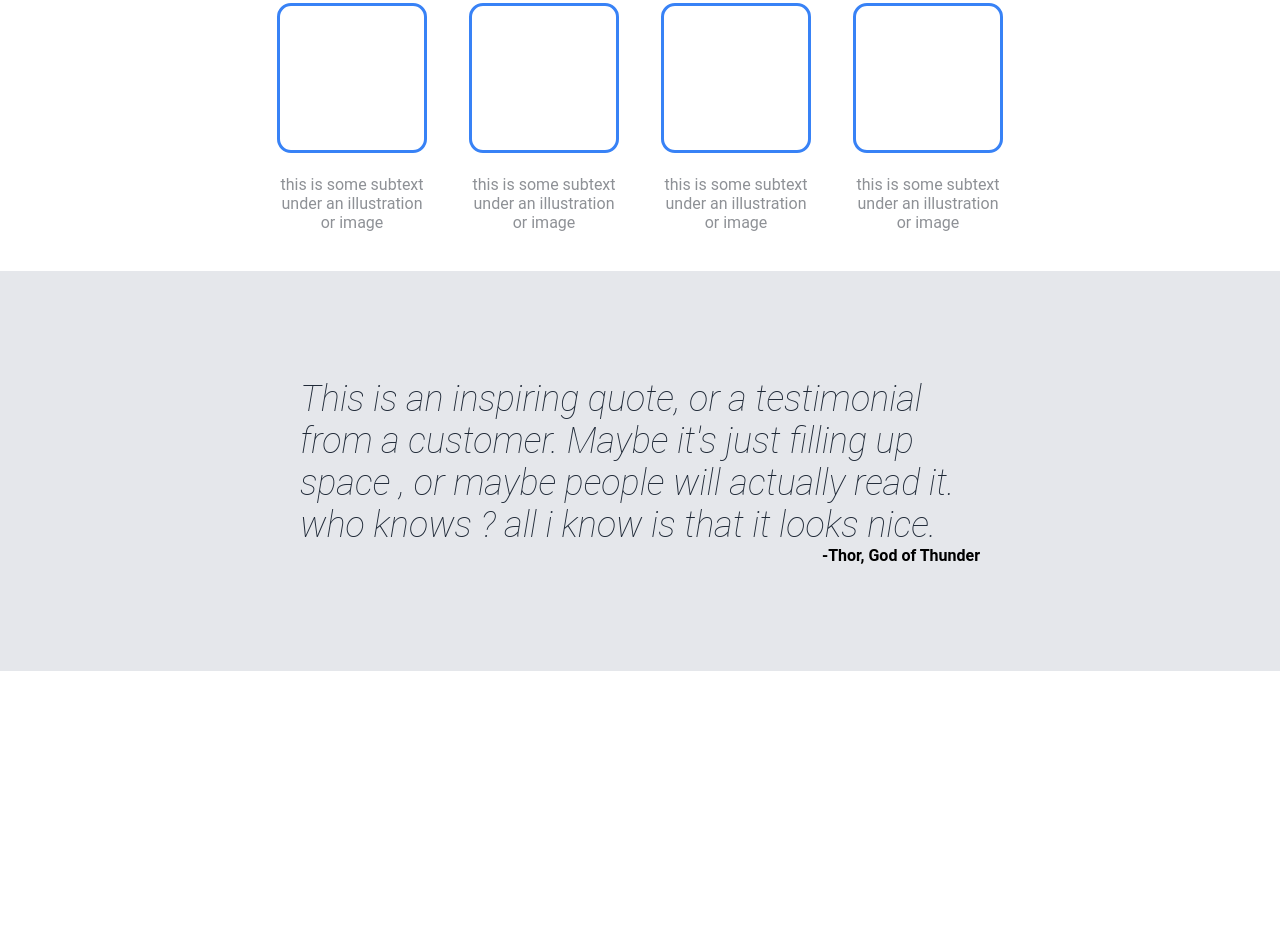
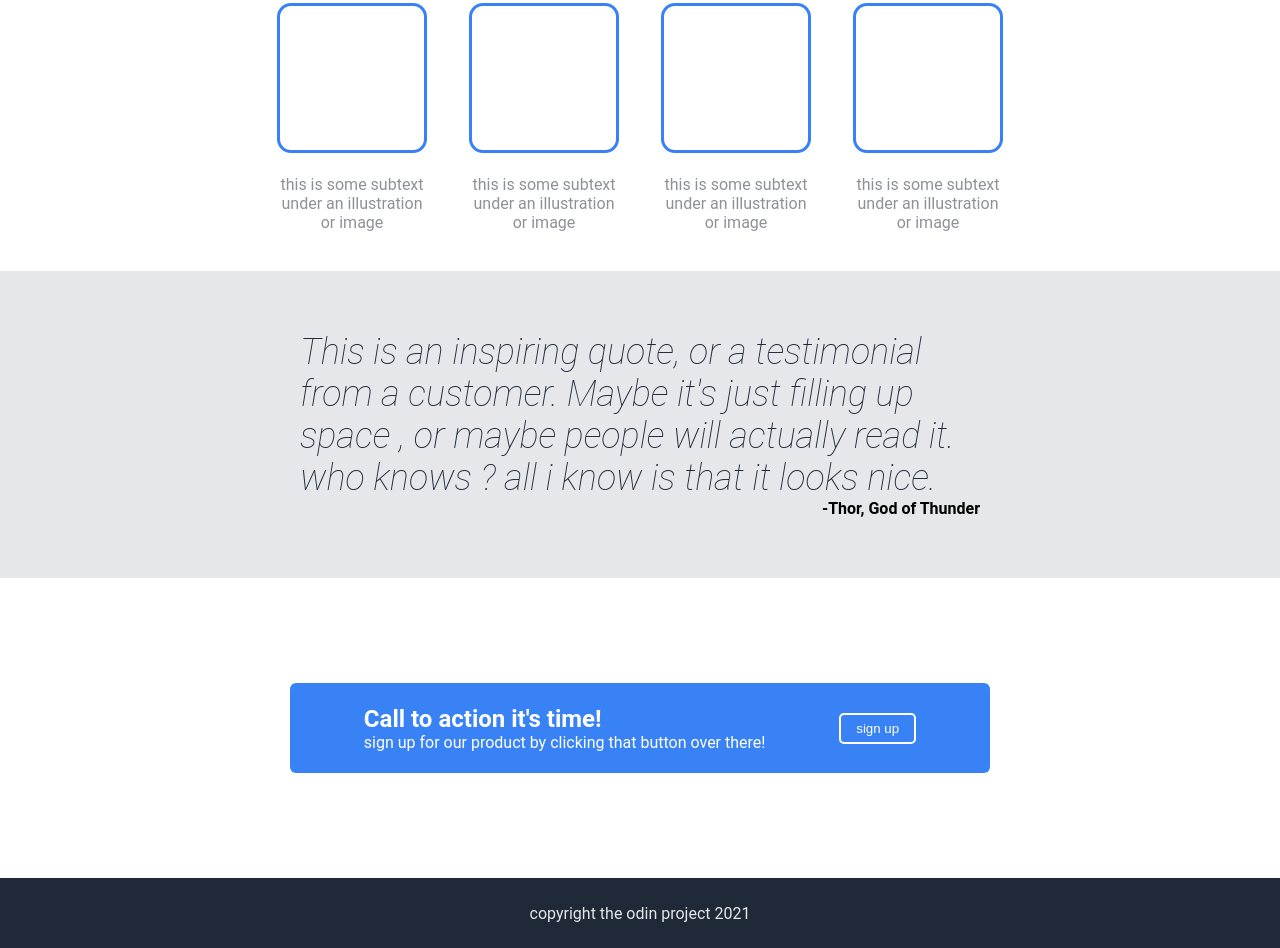
Before and after one commit to laamiri-kaoutar/landing-page, a plain HTML site: page index.html in a window 1280 px wide. Shown: the part 649-1597 px from the top of the page. Before the commit the page ends 1320 px from the top, so only its background shows below. Drawn offline with Linux system fonts and the light colour scheme.

Commit message:
Implemented sign-up section and the footer

```diff
--- a/index.html
+++ b/index.html
@@ -50,6 +50,18 @@
         <div class="quote-text"> This is an inspiring quote, or a testimonial from a customer. Maybe it's just filling up space , or maybe people will actually read it. who knows ? all i know is that it looks nice.</div>
         <div class="outher"> -Thor, God of Thunder</div>
     </div>
+    <div class="last">
+        <div class="sign-up">
+            <div>
+                <h2>Call to action it's time!</h2>
+                sign up for our product by clicking that button over there!
+            </div>
+            <button> sign up</button>
+        </div>
+    </div>
+    <div class="footer">
+        <div>copyright the odin project 2021</div>
+    </div>
 
 </body>
 </html>
--- a/styles.css
+++ b/styles.css
@@ -8,11 +8,13 @@ body {
     box-sizing: border-box;
 }
 .header {
+    justify-content: space-around;
+    /* padding: 0 180px; */
+}
+.header, .footer {
     display: flex;
-    justify-content: space-between;
     align-items: center;
     height: 70px;
-    padding: 0 180px;
     background-color: #1F2937;
 }
 
@@ -98,9 +100,9 @@ body {
     display: flex;
     flex-direction: column;
     justify-content: center;
-    align-items: center;
-    padding: 0 300px ;
-    height: 400px;
+    /* align-items: center; */
+    padding: 60px 300px ;
+    height: auto;
     background-color: #E5E7EB;
 }
 
@@ -114,10 +116,42 @@ body {
     font-weight: bold;
     align-self: flex-end;
 }
-/* .outher,.quote-text {
-    width: 500px;
-} */
 /*________________Quote-end__________________*/
+
+/*__________sign-up_start_______________*/
+.last {
+    display: flex;
+    justify-content: center;
+    align-items: center;
+    height: 300px;
+    color: white;
+}
+.sign-up {
+    display: flex;
+    justify-content: space-evenly;
+    align-items: center;
+    height: 90px;
+    width: 700px;
+    background-color: #3882F6;
+    border-radius: 6px;
+}
+
+.last .sign-up button {
+    border: #FFF 2px solid;
+}
+
+.last h2 {
+    margin: 0;
+}
+/*_______________sign-up_end_________________*/
+
+/*____________footer_________________*/
+.footer {
+    justify-content: center;
+    color: #E5E7EB;
+}
+
+/*_____________footer-end________________*/
 
 button {
     padding: 6px 15px;
```
